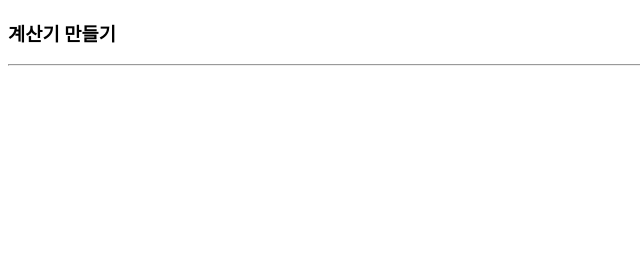
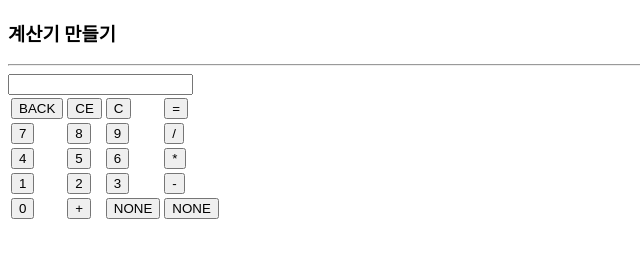
Before and after one commit to witch49/HTML5, a plain HTML site: page ch09/exercise/ch09-10.html in a window 1280 px wide. Shown: the whole page, without its empty margins (0-640 px from the left). Drawn offline with Linux system fonts and the light colour scheme.

Commit message:
Chapter09

```diff
--- a/ch09/exercise/ch09-10.html
+++ b/ch09/exercise/ch09-10.html
@@ -9,6 +9,38 @@
 <body>
   <h3>계산기 만들기</h3>
   <hr>
-
+  <input type="text"><br>
+  <table>
+    <tr>
+      <td><input type="button" value="BACK"></td>
+      <td><input type="button" value="CE"></td>
+      <td><input type="button" value="C"></td>
+      <td><input type="button" value="="></td>
+    </tr>
+    <tr>
+      <td><input type="button" value="7"></td>
+      <td><input type="button" value="8"></td>
+      <td><input type="button" value="9"></td>
+      <td><input type="button" value="/"></td>
+    </tr>
+    <tr>
+      <td><input type="button" value="4"></td>
+      <td><input type="button" value="5"></td>
+      <td><input type="button" value="6"></td>
+      <td><input type="button" value="*"></td>
+    </tr>
+    <tr>
+      <td><input type="button" value="1"></td>
+      <td><input type="button" value="2"></td>
+      <td><input type="button" value="3"></td>
+      <td><input type="button" value="-"></td>
+    </tr>
+    <tr>
+      <td><input type="button" value="0"></td>
+      <td><input type="button" value="+"></td>
+      <td><input type="button" value="NONE"></td>
+      <td><input type="button" value="NONE"></td>
+    </tr>
+  </table>
 </body>
 </html>
```
